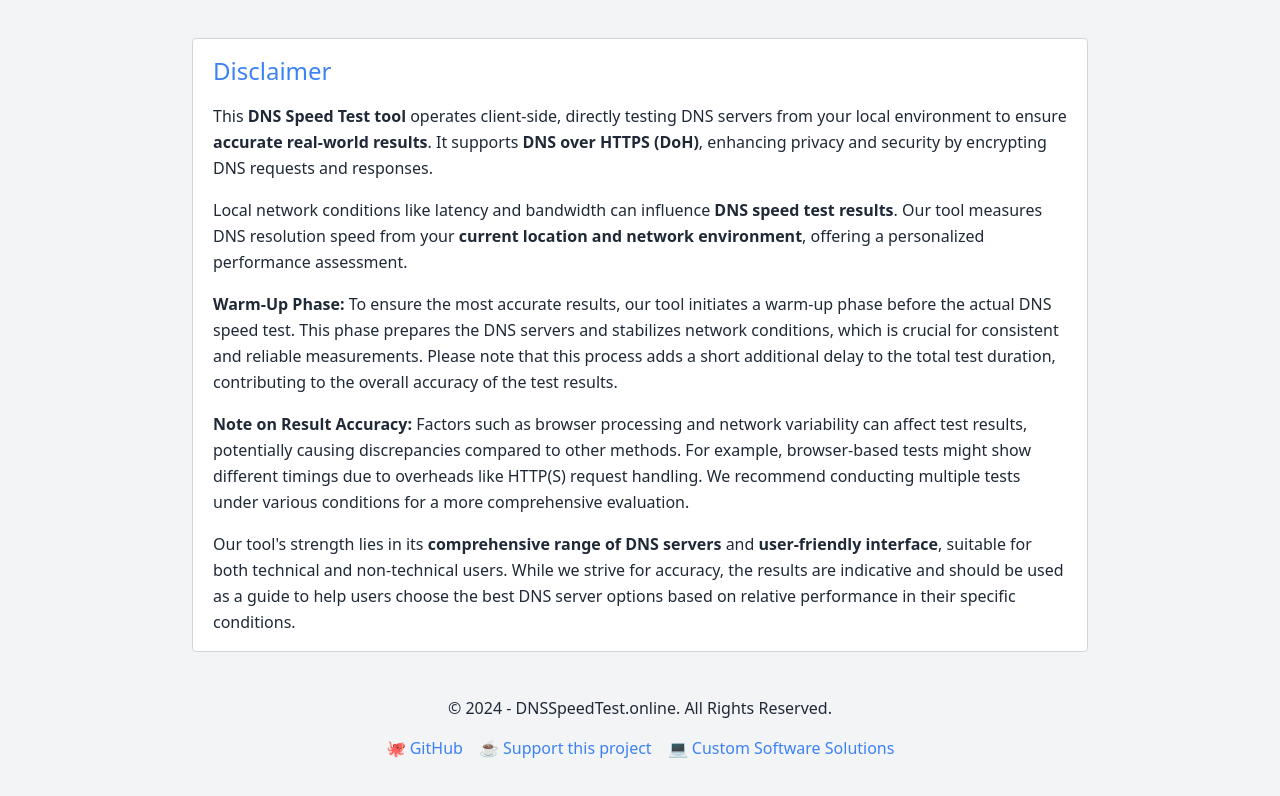
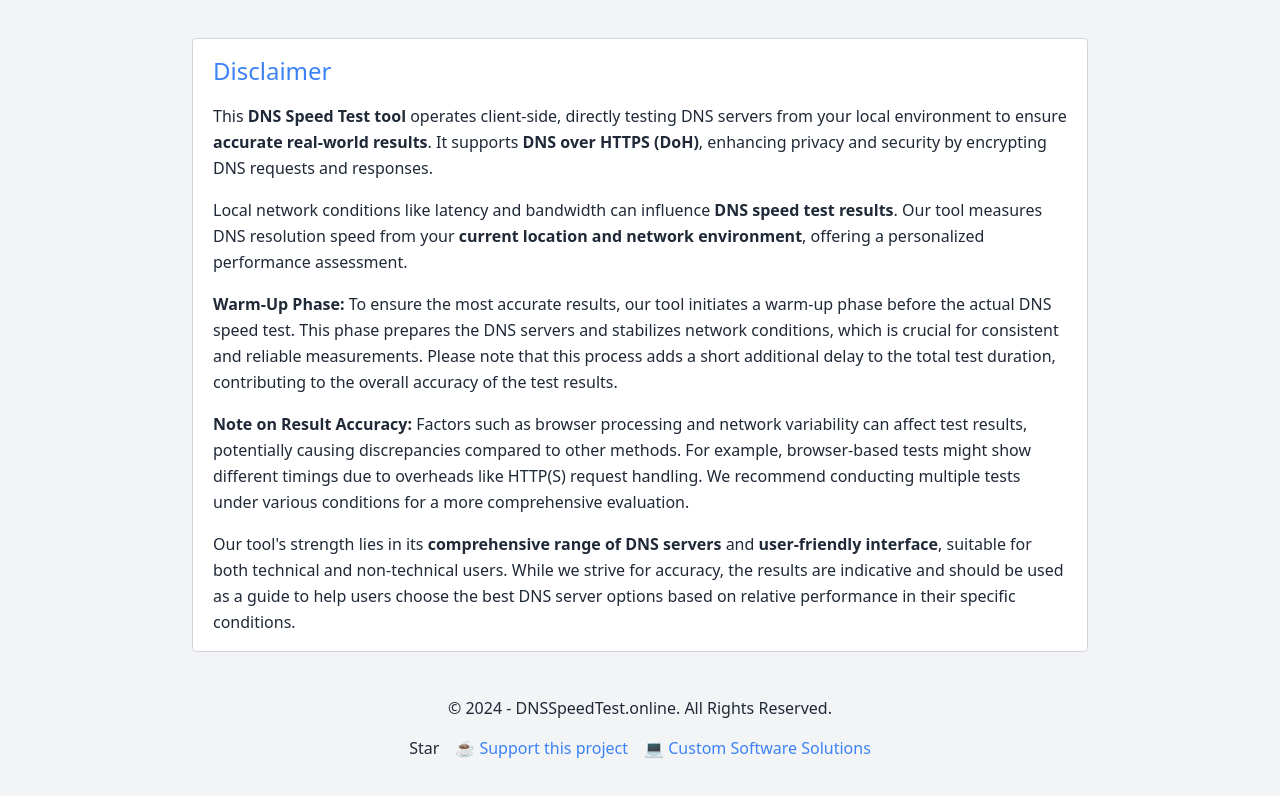
Before and after one commit to BrainicHQ/DoHSpeedTest, a plain HTML site: page index.html in a window 1280 px wide. Shown: the part 382-1178 px from the top of the page. Drawn offline with nearby package versions, Linux system fonts and the light colour scheme; some packages are replaced by stand-ins of ours; a script that the page names is missing.

Commit message:
Add GitHub star button

```diff
--- a/index.html
+++ b/index.html
@@ -201,9 +201,9 @@
     <div class="container mx-auto px-4 py-5 text-center">
         <p class="mb-4">© 2024 - DNSSpeedTest.online. All Rights Reserved.</p>
         <div class="flex justify-center space-x-4">
-            <a href="https://github.com/BrainicHQ/DoHSpeedTest" target="_blank" rel="noopener noreferrer"
-               class="text-blue-500 hover:underline dark:hover:text-blue-300">
-                🐙 GitHub</a>
+            <a rel="noopener noreferrer" class="github-button" href="https://github.com/BrainicHQ/DoHSpeedTest"
+               data-color-scheme="no-preference: light; light: light; dark: dark;" data-show-count="true"
+               aria-label="Star BrainicHQ/DoHSpeedTest on GitHub">Star</a>
             <a href="https://www.buymeacoffee.com/silviu" target="_blank" rel="noopener noreferrer"
                aria-label="Support me on Buy Me a Coffee"
                class="text-blue-500 hover:underline dark:hover:text-blue-300">
@@ -217,6 +217,7 @@
         </div>
     </div>
 </footer>
+<script async defer src="https://buttons.github.io/buttons.js"></script>
 <script src="script.js"></script>
 </body>
 </html>
```
